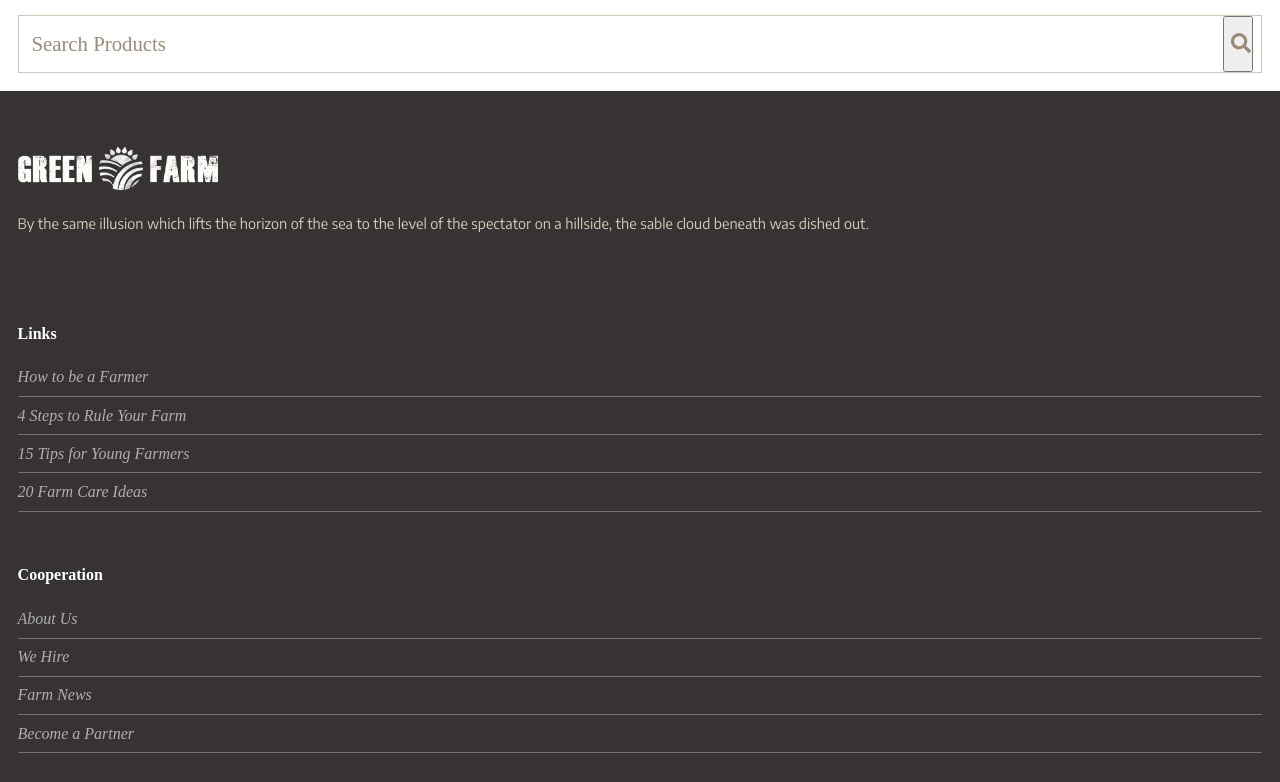
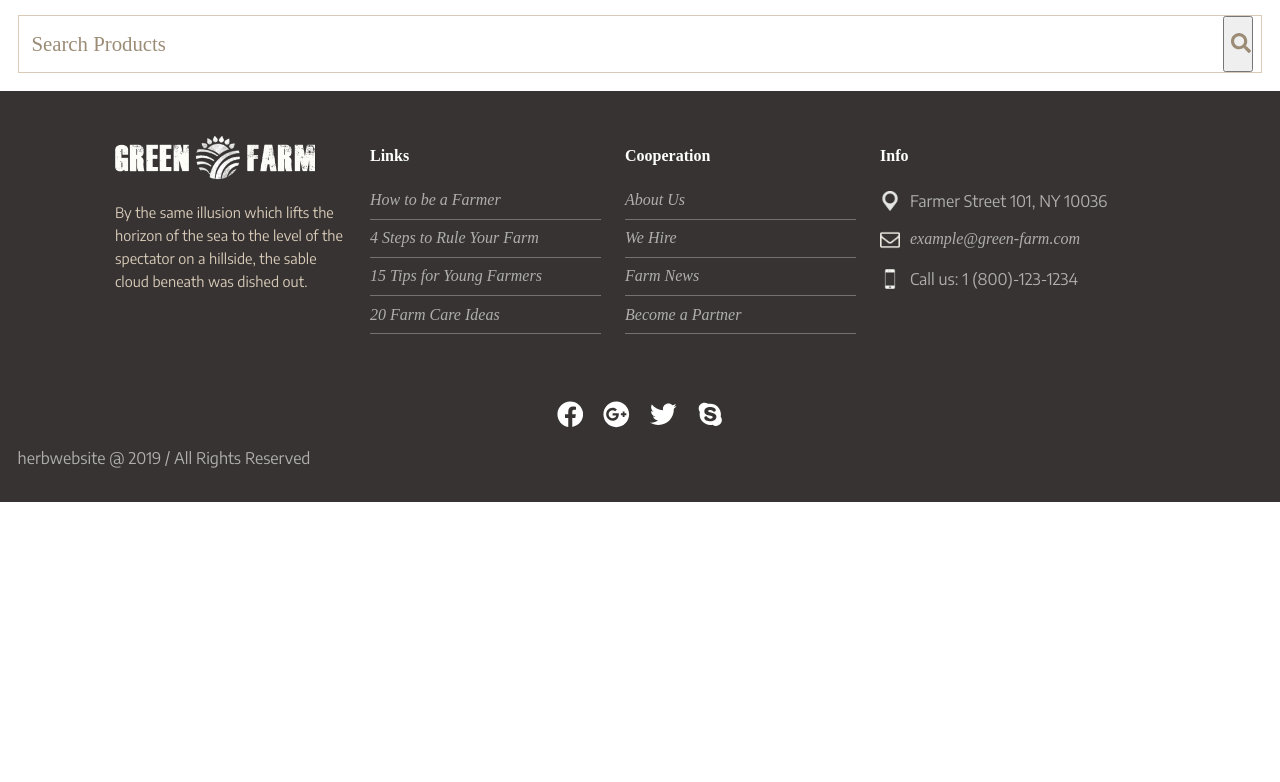
Before and after one commit to alex-bezruchko/smileshop-fe, a React (Create React App) app: page / in a window 1280 px wide. Shown: the part 678-1460 px from the top of the page. After the commit the page ends 1180 px from the top, so only its background shows below. Built offline with nearby package versions, Linux system fonts and the light colour scheme; a web font is replaced by a local one.

Commit message:
FOOTER DESKTOP STYLE

```diff
--- a/src/App.scss
+++ b/src/App.scss
@@ -21,3 +21,12 @@ ul {
 .anton {
     font-family: $font_anton;
 }
+
+@media #{$desktop} {
+    .container {
+        min-width: 1050px;
+        width: 80%;
+        margin-left: auto;
+        margin-right: auto;
+    }
+}
--- a/src/parts/Footer.js
+++ b/src/parts/Footer.js
@@ -7,11 +7,11 @@ import phone from "./../img/phone.png";
 const Footer = () => {
     return (
         <footer>
-            <div className="footer-header">
-                <img src={logo} alt="logo" />
-                <p>By the same illusion which lifts the horizon of the sea to the level of the spectator on a hillside, the sable cloud beneath was dished out.</p>
-            </div>
-            <div className="footer-content">
+            <div className="container">
+                <div className="column logo">
+                    <img src={logo} alt="logo" />
+                    <p>By the same illusion which lifts the horizon of the sea to the level of the spectator on a hillside, the sable cloud beneath was dished out.</p>
+                </div>
                 <div className="column">
                     <h2>Links</h2>
                     <ul>
@@ -41,7 +41,7 @@ const Footer = () => {
                 </div>
 
             </div>
-        </footer>
+        </footer >
     )
 }
 
--- a/src/sass/parts/footer.scss
+++ b/src/sass/parts/footer.scss
@@ -9,7 +9,7 @@ footer {
     }
 }
 
-.footer-header {
+footer .logo {
     padding-top: 2.3rem;
     padding-bottom: 2.3rem;
 
@@ -25,7 +25,7 @@ footer {
     }
 }
 
-.footer-content {
+footer .container {
     .column {
         padding-top: 1.6rem;
     }
@@ -105,3 +105,22 @@ footer {
         fill: $white;
     }
 }
+
+@media #{$desktop} {
+    footer .container {
+        display: flex;
+        flex-direction: row;
+
+        .logo {
+            img {
+                width: 200px;
+            }
+        }
+    }
+
+    .column {
+        width: 22%;
+        padding-right: 1.5rem;
+
+    }
+}
```
